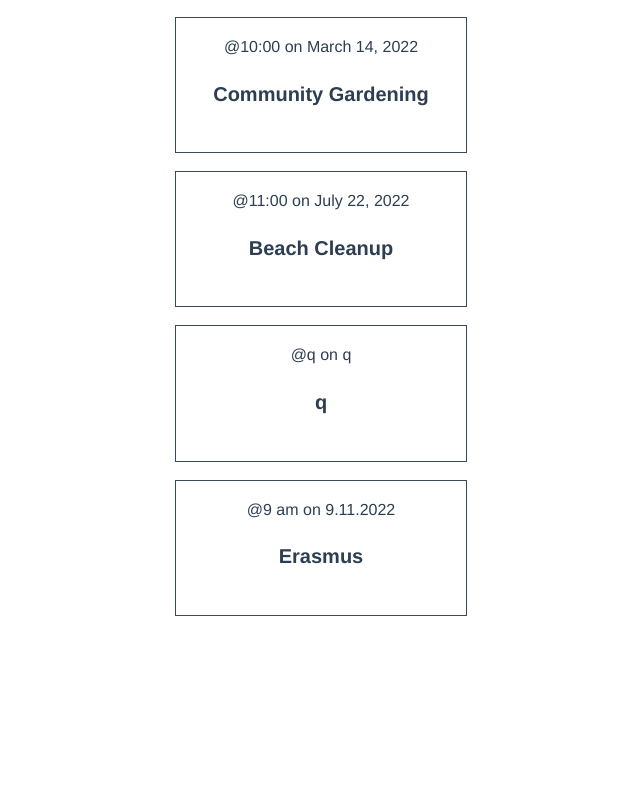
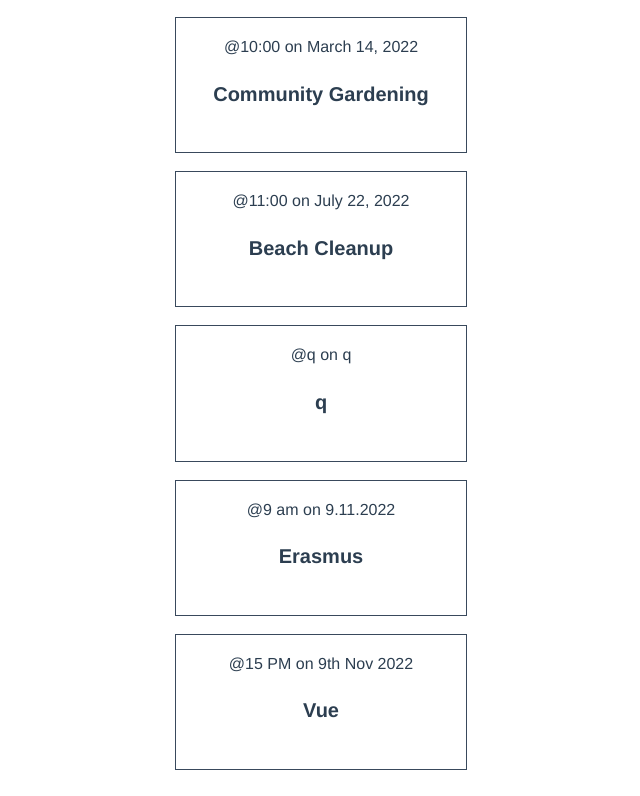
Before and after one commit to MrGultekin/vuex-intro, a Vue app: page / in a window 1280 px wide. Shown: the part 303-1099 px from the top of the page, without its empty margins (319-959 px from the left). Before the commit the page ends 945 px from the top, so only its background shows below. Built offline with nearby package versions, Linux system fonts and the light colour scheme; data requests are answered from the project's data file.

Commit message:
new event added to state.

```diff
--- a/db.json
+++ b/db.json
@@ -49,6 +49,16 @@
       "date": "9.11.2022",
       "time": "9 am",
       "organizer": "Mustafa Rosenthal"
+    },
+    {
+      "id": "4d1fbc8e-0855-4491-95af-440b288d353c",
+      "category": "",
+      "title": "Vue",
+      "description": "Learn it faster",
+      "location": "HxCode1",
+      "date": "9th Nov 2022",
+      "time": "15 PM",
+      "organizer": "Mustafa Rosenthal"
     }
   ]
 }
--- a/src/store/index.js
+++ b/src/store/index.js
@@ -2,9 +2,14 @@ import { createStore } from 'vuex'
 
 export default createStore({
   state: {
-    user: 'Mustafa Rosenthal'
+    user: 'Mustafa Rosenthal',
+    events: []
   },
-  mutations: {},
+  mutations: {
+    ADD_EVENT(state, event) {
+      state.events.push(event)
+    }
+  },
   actions: {},
   modules: {}
 })
--- a/src/views/EventCreate.vue
+++ b/src/views/EventCreate.vue
@@ -40,6 +40,8 @@
 
       <button type="submit">Submit</button>
     </form>
+    <div>{{ $store.state.events }}</div>
+    <!--  above div  just for testing 2 c it-->
   </div>
 </template>
 
@@ -83,7 +85,7 @@ export default {
 
       EventService.postEvent(event)
         .then(() => {
-          // todo add event to Vuex store
+          this.$store.commit('ADD_EVENT', event)
         })
         .catch(error => {
           console.log(error)
```
